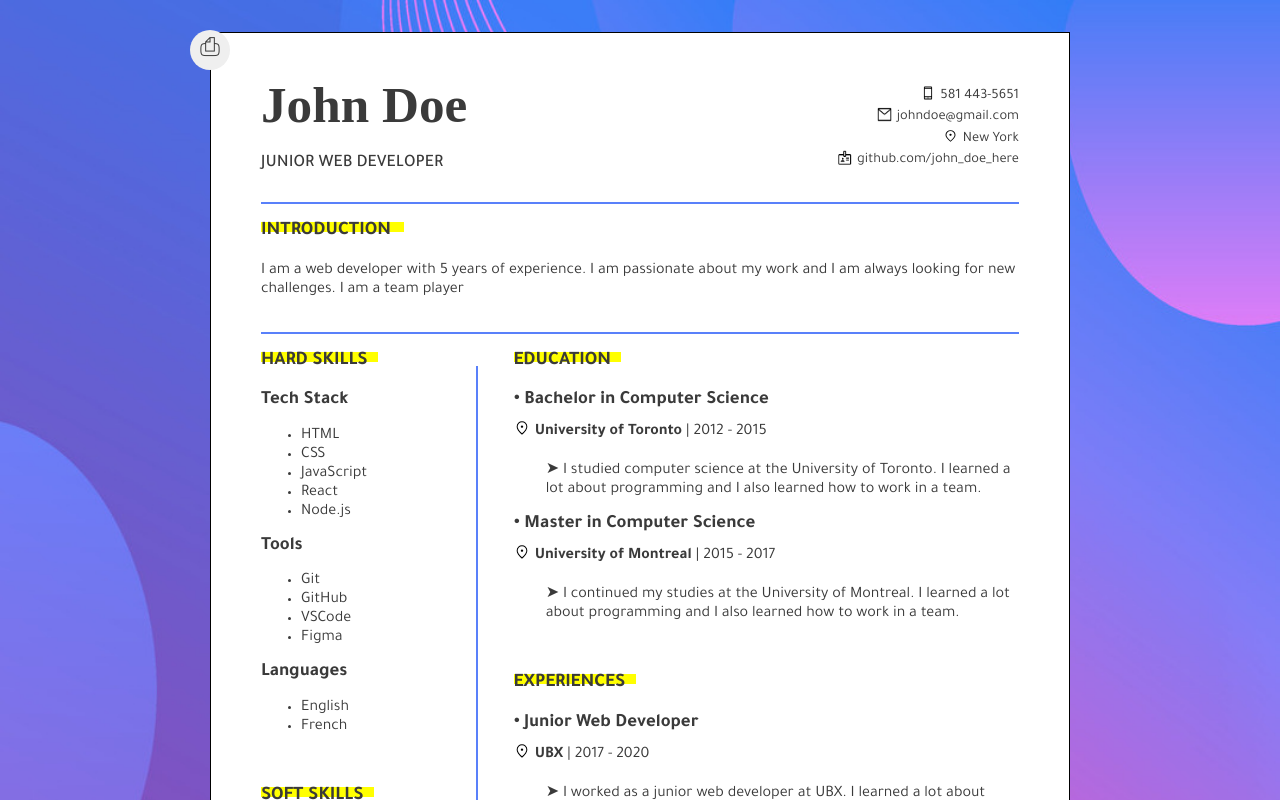
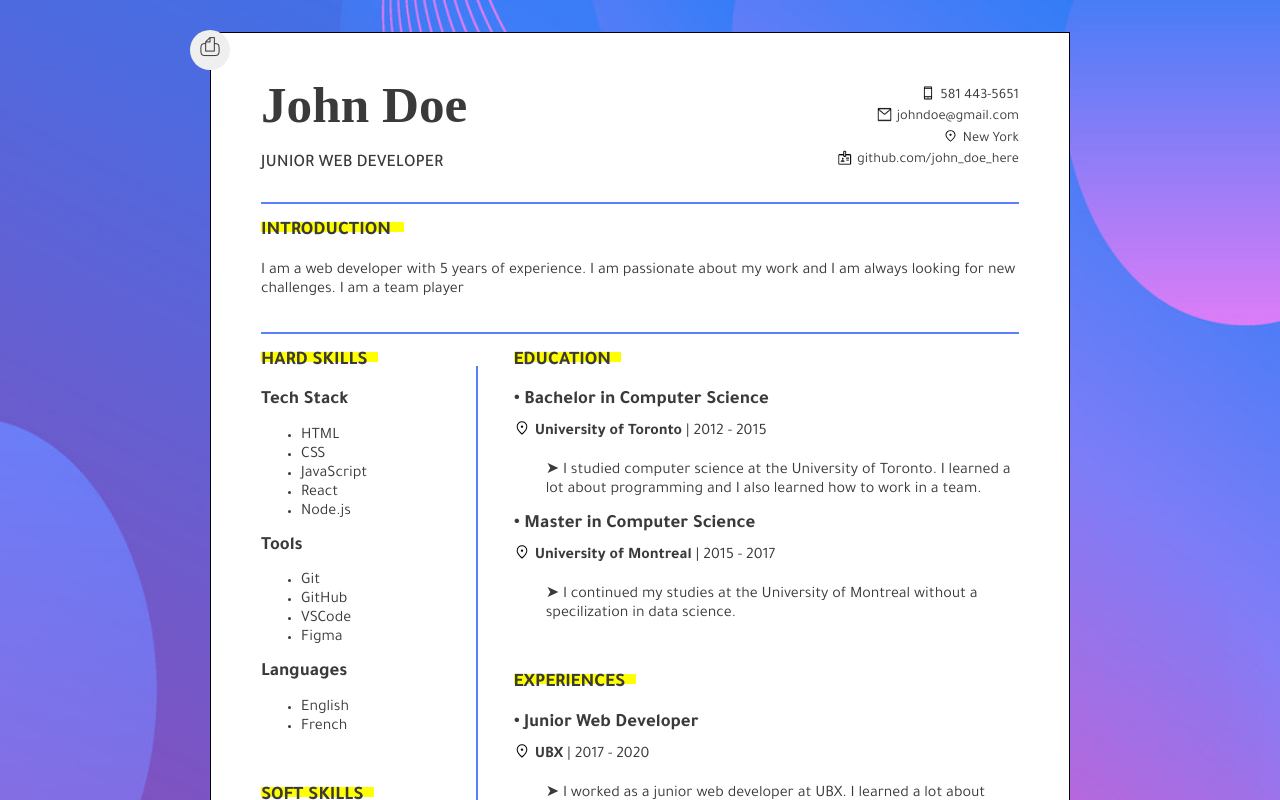
Before and after one commit to jeannepietropaoli/cv-builder-v3, a React (Vite) app: page / in a window 1280 px wide. Shown: the top 800 px of the page. Built offline with nearby package versions, Linux system fonts and the light colour scheme; a web font is replaced by a local one.

Commit message:
Correct input targeting bug

```diff
--- a/src/Components/Sections/Education/Education.jsx
+++ b/src/Components/Sections/Education/Education.jsx
@@ -1,5 +1,4 @@
 import { useState } from "react";
-import EditButton from "../../Preview/EditButton";
 import Form from "../../EditMode/Form";
 import EducationFormFields from "./EducationFormFields";
 import Preview from "../../Preview/Preview";
@@ -22,7 +21,7 @@ export default function Education() {
             degree: 'Master in Computer Science',
             startDate: 2015,
             endDate: 2017,
-            description: 'I continued my studies at the University of Montreal. I learned a lot about programming and I also learned how to work in a team.'
+            description: 'I continued my studies at the University of Montreal without a specilization in data science.'
         }
     ])
 
@@ -42,7 +41,7 @@ export default function Education() {
 
     const handleTemporaryDataChange = (e) => {
         setTemporaryData(temporaryData.map(course => {
-                return e.target.parentNode.id == course.id
+                return e.target.parentNode.parentNode.id == course.id
                     ? {...course, [e.target.name]: e.target.value}
                     : {...course}
             })
```
